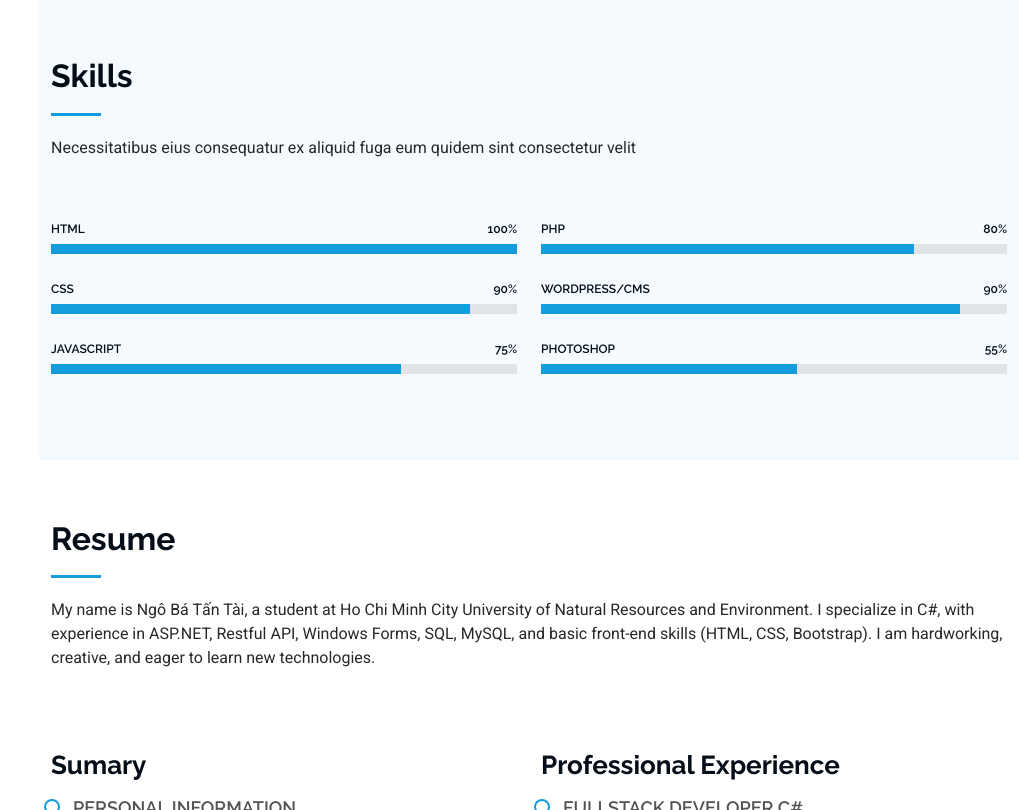
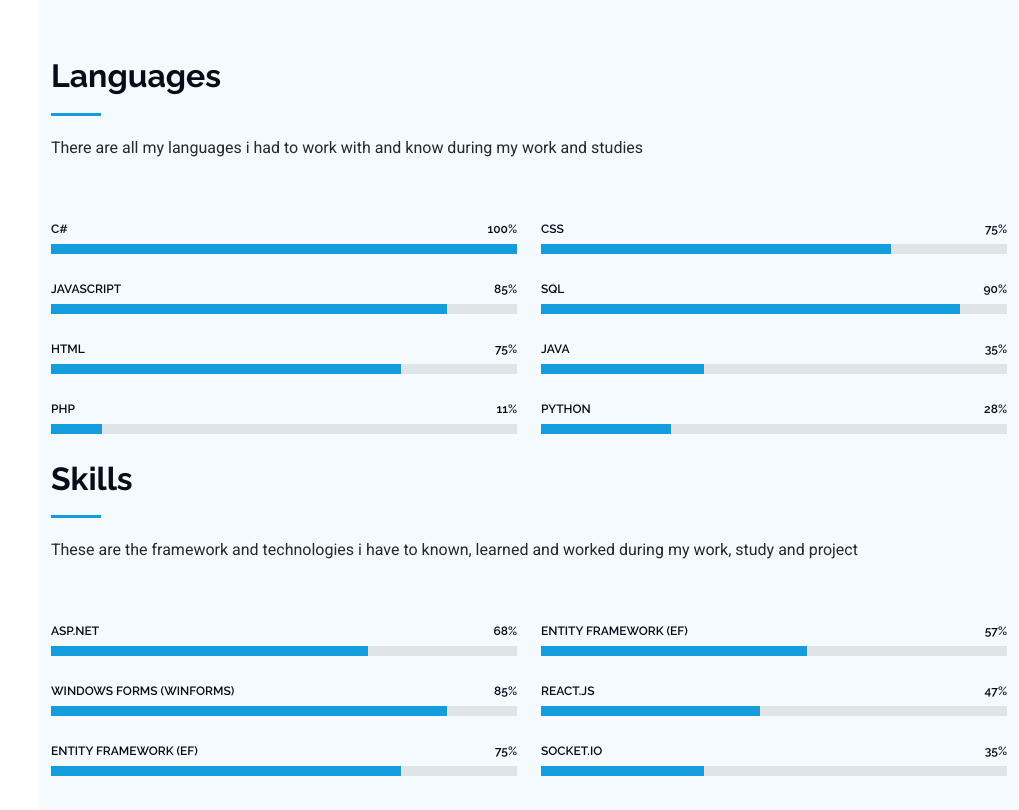
Before and after one commit to TaiNgo2112003/NBTT_Resume, a plain HTML site: page index.html in a window 1280 px wide. Shown: the part 1990-2800 px from the top of the page, without its empty margins (261-1280 px from the left). Drawn offline with Linux system fonts and the light colour scheme.

Commit message:
Change logo and edit something in my resume

```diff
--- a/index.html
+++ b/index.html
@@ -4,12 +4,12 @@
 <head>
   <meta charset="utf-8">
   <meta content="width=device-width, initial-scale=1.0" name="viewport">
-  <title>Index - iPortfolio Bootstrap Template</title>
+  <title>Resume - Ngô Bá Tấn Tài</title>
   <meta content="" name="description">
   <meta content="" name="keywords">
 
   <!-- Favicons -->
-  <link href="img/favicon.png" rel="icon">
+  <link href="img/logo_nbtt.png" rel="icon">
   <link href="img/apple-touch-icon.png" rel="apple-touch-icon">
 
   <!-- Fonts -->
@@ -59,7 +59,7 @@
         <li><a href="#resume"><i class="bi bi-file-earmark-text navicon"></i> Resume</a></li>
         <li><a href="#portfolio"><i class="bi bi-images navicon"></i> Portfolio</a></li>
         <li><a href="#services"><i class="bi bi-hdd-stack navicon"></i> Services</a></li>
-         <li class="dropdown"><a href="#"><i class="bi bi-menu-button navicon"></i> <span>Dropdown</span> <i class="bi bi-chevron-down toggle-dropdown"></i></a>
+         <!-- <li class="dropdown"><a href="#"><i class="bi bi-menu-button navicon"></i> <span>Dropdown</span> <i class="bi bi-chevron-down toggle-dropdown"></i></a>
           <ul>
             <li><a href="#">Dropdown 1</a></li>
             <li class="dropdown"><a href="#"><span>Deep Dropdown</span> <i class="bi bi-chevron-down toggle-dropdown"></i></a>
@@ -75,7 +75,7 @@
             <li><a href="#">Dropdown 3</a></li>
             <li><a href="#">Dropdown 4</a></li>
           </ul>
-        </li>
+        </li>  -->
         <li><a href="#contact"><i class="bi bi-envelope navicon"></i> Contact</a></li>
       </ul>
     </nav>
@@ -216,8 +216,8 @@
 
       <!-- Section Title -->
       <div class="container section-title" data-aos="fade-up">
-        <h2>Skills</h2>
-        <p>Necessitatibus eius consequatur ex aliquid fuga eum quidem sint consectetur velit</p>
+        <h2>Languages</h2>
+        <p>There are all my languages i had to work with and know during my work and studies</p>
       </div><!-- End Section Title -->
 
       <div class="container" data-aos="fade-up" data-aos-delay="100">
@@ -227,7 +227,7 @@
           <div class="col-lg-6">
 
             <div class="progress">
-              <span class="skill"><span>HTML</span> <i class="val">100%</i></span>
+              <span class="skill"><span>C#</span> <i class="val">100%</i></span>
               <div class="progress-bar-wrap">
                 <div class="progress-bar" role="progressbar" aria-valuenow="100" aria-valuemin="0" aria-valuemax="100">
                 </div>
@@ -235,7 +235,42 @@
             </div><!-- End Skills Item -->
 
             <div class="progress">
-              <span class="skill"><span>CSS</span> <i class="val">90%</i></span>
+              <span class="skill"><span>JavaScript</span> <i class="val">85%</i></span>
+              <div class="progress-bar-wrap">
+                <div class="progress-bar" role="progressbar" aria-valuenow="85" aria-valuemin="0" aria-valuemax="100">
+                </div>
+              </div>
+            </div><!-- End Skills Item -->
+
+            <div class="progress">
+              <span class="skill"><span>HTML</span> <i class="val">75%</i></span>
+              <div class="progress-bar-wrap">
+                <div class="progress-bar" role="progressbar" aria-valuenow="75" aria-valuemin="0" aria-valuemax="100">
+                </div>
+              </div>
+            </div><!-- End Skills Item -->
+
+            <div class="progress">
+              <span class="skill"><span>PHP</span> <i class="val">11%</i></span>
+              <div class="progress-bar-wrap">
+                <div class="progress-bar" role="progressbar" aria-valuenow="11" aria-valuemin="0" aria-valuemax="100">
+                </div>
+              </div>
+            </div><!-- End Skills Item -->
+          </div>
+
+          <div class="col-lg-6">
+
+            <div class="progress">
+              <span class="skill"><span>CSS</span> <i class="val">75%</i></span>
+              <div class="progress-bar-wrap">
+                <div class="progress-bar" role="progressbar" aria-valuenow="75" aria-valuemin="0" aria-valuemax="100">
+                </div>
+              </div>
+            </div><!-- End Skills Item -->
+
+            <div class="progress">
+              <span class="skill"><span>SQL</span> <i class="val">90%</i></span>
               <div class="progress-bar-wrap">
                 <div class="progress-bar" role="progressbar" aria-valuenow="90" aria-valuemin="0" aria-valuemax="100">
                 </div>
@@ -243,7 +278,57 @@
             </div><!-- End Skills Item -->
 
             <div class="progress">
-              <span class="skill"><span>JavaScript</span> <i class="val">75%</i></span>
+              <span class="skill"><span>Java</span> <i class="val">35%</i></span>
+              <div class="progress-bar-wrap">
+                <div class="progress-bar" role="progressbar" aria-valuenow="35" aria-valuemin="0" aria-valuemax="100">
+                </div>
+              </div>
+            </div><!-- End Skills Item -->
+
+            <div class="progress">
+              <span class="skill"><span>Python</span> <i class="val">28%</i></span>
+              <div class="progress-bar-wrap">
+                <div class="progress-bar" role="progressbar" aria-valuenow="28" aria-valuemin="0" aria-valuemax="100">
+                </div>
+              </div>
+            </div><!-- End Skills Item -->
+          </div>
+
+        </div>
+
+      </div>
+
+      <!--SKILL-->
+            <!-- Section Title -->
+            <div class="container section-title" data-aos="fade-up">
+              <h2>Skills</h2>
+              <p>These are the framework and technologies i have to known, learned and worked during my work, study and project</p>
+            </div><!-- End Section Title -->
+
+            <div class="container" data-aos="fade-up" data-aos-delay="100">
+
+              <div class="row skills-content skills-animation">
+
+                <div class="col-lg-6">
+
+                  <div class="progress">
+                    <span class="skill"><span>ASP.NET</span> <i class="val">68%</i></span>
+                    <div class="progress-bar-wrap">
+                      <div class="progress-bar" role="progressbar" aria-valuenow="68" aria-valuemin="0" aria-valuemax="100">
+                      </div>
+                    </div>
+                  </div><!-- End Skills Item -->
+
+                  <div class="progress">
+                    <span class="skill"><span>Windows Forms (WinForms)</span> <i class="val">85%</i></span>
+                    <div class="progress-bar-wrap">
+                      <div class="progress-bar" role="progressbar" aria-valuenow="85" aria-valuemin="0" aria-valuemax="100">
+                      </div>
+                    </div>
+                  </div><!-- End Skills Item -->
+
+                  <div class="progress">
+                    <span class="skill"><span>Entity Framework (EF)</span> <i class="val">75%</i></span>
                     <div class="progress-bar-wrap">
                       <div class="progress-bar" role="progressbar" aria-valuenow="75" aria-valuemin="0" aria-valuemax="100">
                       </div>
@@ -255,25 +340,25 @@
                 <div class="col-lg-6">
 
                   <div class="progress">
-              <span class="skill"><span>PHP</span> <i class="val">80%</i></span>
+                    <span class="skill"><span>Entity Framework (EF)</span> <i class="val">57%</i></span>
                     <div class="progress-bar-wrap">
-                <div class="progress-bar" role="progressbar" aria-valuenow="80" aria-valuemin="0" aria-valuemax="100">
+                      <div class="progress-bar" role="progressbar" aria-valuenow="57" aria-valuemin="0" aria-valuemax="100">
                       </div>
                     </div>
                   </div><!-- End Skills Item -->
 
                   <div class="progress">
-              <span class="skill"><span>WordPress/CMS</span> <i class="val">90%</i></span>
+                    <span class="skill"><span>React.js</span> <i class="val">47%</i></span>
                     <div class="progress-bar-wrap">
-                <div class="progress-bar" role="progressbar" aria-valuenow="90" aria-valuemin="0" aria-valuemax="100">
+                      <div class="progress-bar" role="progressbar" aria-valuenow="47" aria-valuemin="0" aria-valuemax="100">
                       </div>
                     </div>
                   </div><!-- End Skills Item -->
 
                   <div class="progress">
-              <span class="skill"><span>Photoshop</span> <i class="val">55%</i></span>
+                    <span class="skill"><span>Socket.io</span> <i class="val">35%</i></span>
                     <div class="progress-bar-wrap">
-                <div class="progress-bar" role="progressbar" aria-valuenow="55" aria-valuemin="0" aria-valuemax="100">
+                      <div class="progress-bar" role="progressbar" aria-valuenow="35" aria-valuemin="0" aria-valuemax="100">
                       </div>
                     </div>
                   </div><!-- End Skills Item -->
@@ -283,7 +368,6 @@
               </div>
 
             </div>
-
     </section><!-- /Skills Section -->
 
     <!-- Resume Section -->
@@ -985,14 +1069,14 @@
 
     <div class="container">
       <div class="copyright text-center ">
-        <p>© <span>Copyright</span> <strong class="px-1 sitename">iPortfolio</strong> <span>All Rights Reserved</span></p>
+        <p>© <span>Copyright</span> <strong class="px-1 sitename">NBTT</strong> <span>All Rights Reserved</span></p>
       </div>
       <div class="credits">
         <!-- All the links in the footer should remain intact. -->
         <!-- You can delete the links only if you've purchased the pro version. -->
         <!-- Licensing information: https://bootstrapmade.com/license/ -->
         <!-- Purchase the pro version with working PHP/AJAX contact form: [buy-url] -->
-        Designed by <a href="https://bootstrapmade.com/">BootstrapMade</a> Distributed by <a href="https://themewagon.com">ThemeWagon</a>
+        Designed by <a href="https://www.facebook.com/bin.map211">NgoBaTanTai</a> Distributed by <a href="https://www.facebook.com/bin.map211">NBTT</a>
       </div>
     </div>
 
```
Also changed, not shown: img/logo_nbtt.png (added). Lines whose indentation alone changed are shown as unchanged.
